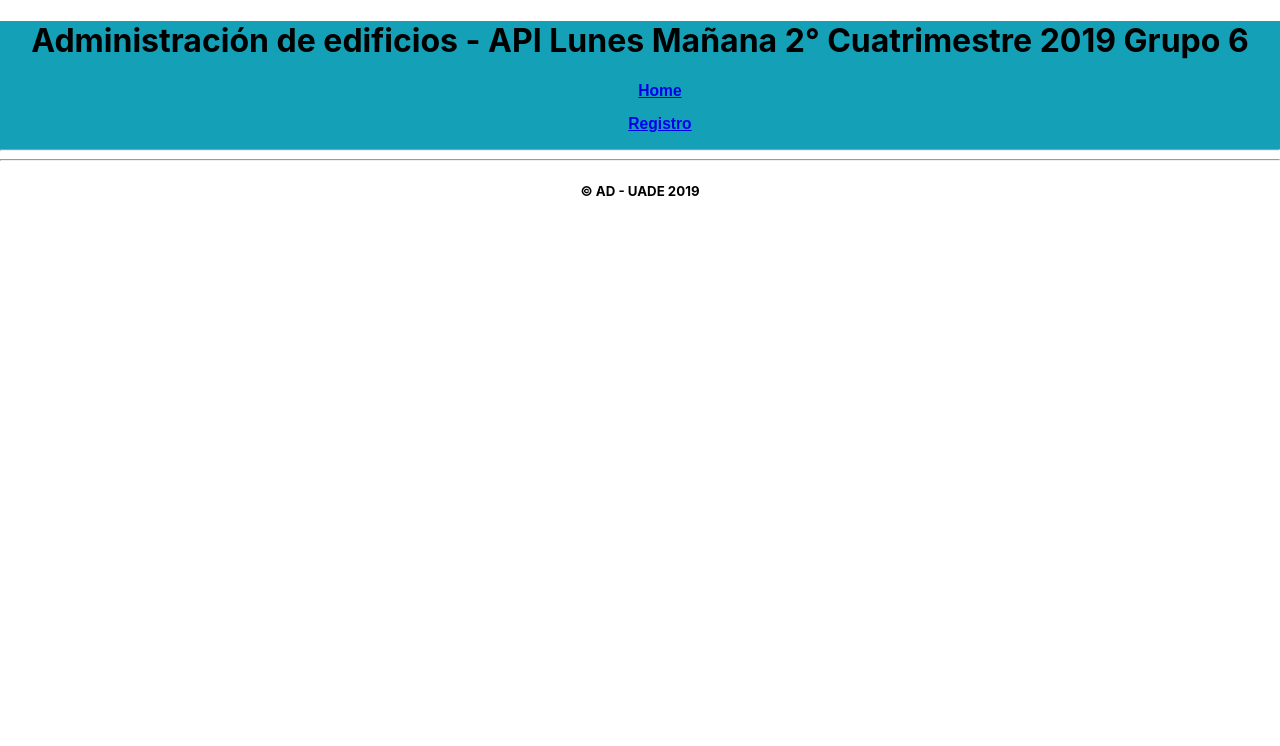
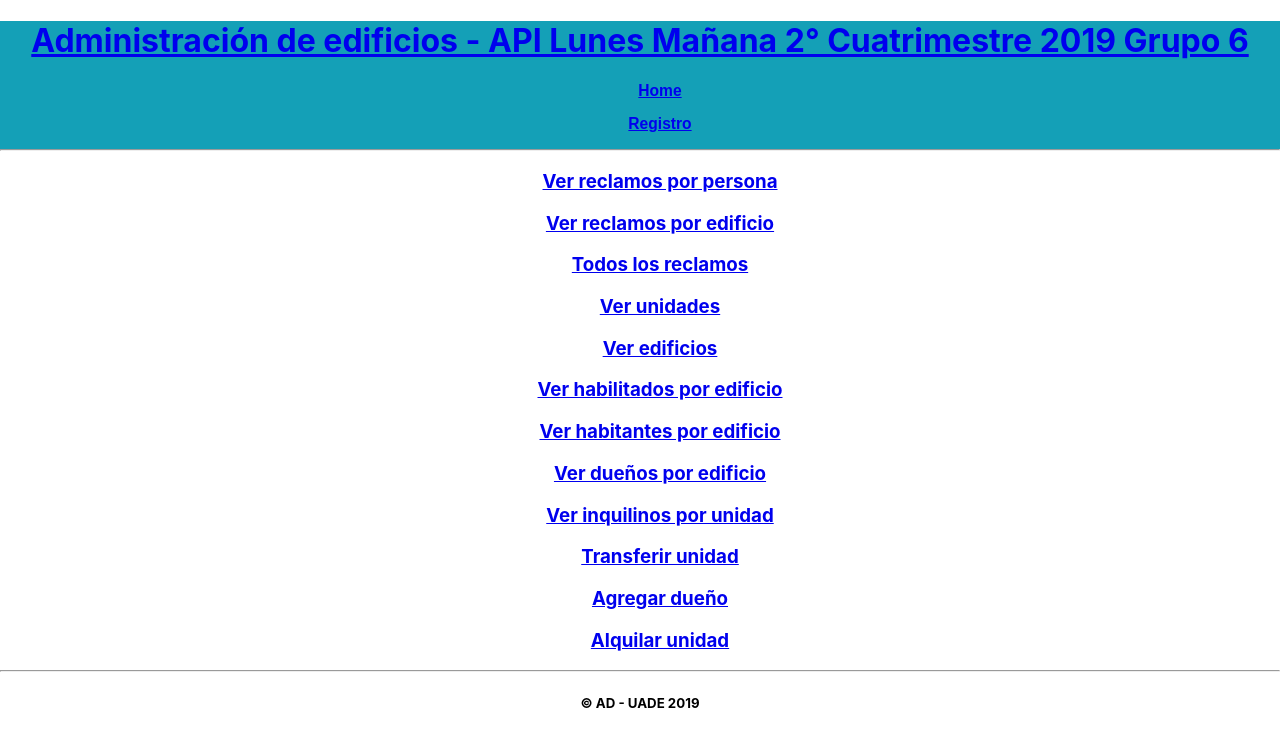
Before and after one commit to axelroitman/API, a React (Create React App) app in the folder api_react/: page /homeAdmin in a window 1280 px wide. Shown: the top 746 px of the page. Built offline with nearby package versions, Linux system fonts and the light colour scheme.

Commit message:
Home del administrador y nuevas páginas
Hay que arreglar "Habitantes.js"

```diff
--- a/api_react/src/App.js
+++ b/api_react/src/App.js
@@ -4,6 +4,8 @@ import './App.css';
 import Header from './Header'
 import Footer from './Footer'
 import Home from './Home/Home'
+import HomeAdmin from './Home/HomeAdmin'
+
 import Registro from './Home/Registro'
 
 import Reclamos from './Reclamos/Reclamos'
@@ -12,6 +14,8 @@ import ReclamoForm from './Reclamos/ReclamoForm'
 import Personas from './Personas/Personas'
 import Persona from './Personas/Persona'
 import Edificios from './Edificios/Edificios'
+import Habitantes from './Edificios/Habitantes'
+
 
 import { Route, BrowserRouter as Router } from 'react-router-dom'
 
@@ -23,10 +27,14 @@ function App() {
 			<Header />
 				<Route exact path="/" component={Home} />
 				<Route  path="/home" component={Home} />
+				<Route  path="/homeAdmin" component={HomeAdmin} />
 				<Route  path="/registro" component={Registro} />
 				<Route  path="/personas" component={Personas} />
 				<Route  path="/persona/:id" component={Persona} />
 				<Route  path="/reclamos" component={Reclamos} />
+
+				<Route  path="/habitantesPorEdificio" component={Habitantes} />
+
 				<Route  path="/reclamo/:id" component={Reclamo} />
 				<Route  path="/nuevo-reclamo" component={ReclamoForm} />
 				<Route  path="/edificios" component={Edificios} />
--- /dev/null
+++ b/api_react/src/Edificios/Habitantes.js
@@ -0,0 +1,71 @@
+import React, {Component} from 'react';
+
+class Habitantes extends Component {
+    constructor(props) {
+      super(props);
+      this.state = {
+          codigo: '',
+          habitantes: [],
+          isLoaded: false
+        };
+
+      this.handleChange = this.handleChange.bind(this);
+      this.handleSubmit = this.handleSubmit.bind(this);
+    }
+
+
+    handleChange(event) {
+        console.log(event)
+      this.setState({codigo: event.target.codigo});
+    }
+
+
+    handleSubmit(event) {
+
+        var  {isLoaded, habitantes} =this.state;
+
+        if(!isLoaded) {
+            return <div>Loading...</div>
+        }
+       else
+       {
+        return (
+            <div>
+                <ul className="listPersonas">
+               {
+                  habitantes.map(item => (
+                     <li key={item.id} onClick={this.handlerClickItem.bind(this,item.documento)}> {item.nombre}</li>
+                  ))
+               }
+                </ul>
+
+      </div>
+         );
+       }
+    }
+    componentDidMount() {
+        fetch('http://localhost:8080/apitp/getHabitantesPorEdificio?codigo=' + this.props.match.params.id)
+        .then((res) => res.json()).then((json) => {
+           this.setState({
+            isLoaded: true,
+            habitantes: json,
+          });
+
+        }).catch((error) =>{
+          alert("Error en API" + error);
+        });
+    }
+
+    render() {
+      return (
+        <form onSubmit={this.handleSubmit}>
+          <label>
+            Código del edificio:
+            <input type="text" value={this.props.match.params.id} onChange={this.handleChange} />
+          </label>
+          <input type="submit" value="Submit" />
+        </form>
+      );
+    }
+  }
+  export default Habitantes;
--- a/api_react/src/Header.js
+++ b/api_react/src/Header.js
@@ -4,28 +4,25 @@ import { Link } from 'react-router-dom'
 class Header extends React.Component {
 
   handlerClickItem() {
-    sessionStorage.removeItem("usuario");
-    sessionStorage.removeItem("administrador");
-    sessionStorage.removeItem("documento");
+    localStorage.removeItem("usuario");
+    localStorage.removeItem("administrador");
+    localStorage.removeItem("documento");
 
     window.location = '/';
  }
 
   render() {
 
-    if(sessionStorage.getItem("usuario"))
+    if(localStorage.getItem("usuario"))
     {
-      if(sessionStorage.getItem("administrador") === "true")
+      if(localStorage.getItem("administrador") === "true")
       {
         return (
           <div className="topBlue">
-             <h1>Administración de edificios - API Lunes Mañana 2° Cuatrimestre 2019 Grupo 6</h1>
+              <Link to="/"><h1>Administración de edificios - API Lunes Mañana 2° Cuatrimestre 2019 Grupo 6</h1></Link>
              <ul className="menu" >
                 <li  style={{ listStyleType: "none" }}>
                   <Link to="/personas"><h3>Personas</h3></Link>
-                </li>
-                <li  style={{ listStyleType: "none" }}>
-                  <Link to="/edificios"><h3>Edificios</h3></Link>
                 </li>
                 <li  onClick={this.handlerClickItem.bind()} style={{ listStyleType: "none" }}>
                 <Link to=""><h3>Cerrar sesión</h3></Link>
@@ -40,7 +37,7 @@ class Header extends React.Component {
       {
         return (
           <div className="topBlue">
-             <h1>Administración de edificios - API Lunes Mañana 2° Cuatrimestre 2019 Grupo 6</h1>
+             <Link to="/"><h1>Administración de edificios - API Lunes Mañana 2° Cuatrimestre 2019 Grupo 6</h1></Link>
              <ul className="menu" >
               <li  style={{ listStyleType: "none" }}>
                 <Link to="/"><h3>Reclamos</h3></Link>
@@ -60,7 +57,7 @@ class Header extends React.Component {
     {
       return (
         <div className="topBlue">
-           <h1>Administración de edificios - API Lunes Mañana 2° Cuatrimestre 2019 Grupo 6</h1>
+           <Link to="/"><h1>Administración de edificios - API Lunes Mañana 2° Cuatrimestre 2019 Grupo 6</h1></Link>
            <ul className="menu" >
          <li  style={{ listStyleType: "none" }}>
            <Link to="/home"><h3>Home</h3></Link>
--- a/api_react/src/Home/Home.js
+++ b/api_react/src/Home/Home.js
@@ -39,9 +39,10 @@ export default class Login extends Component {
 				}
 				else
 				{
-					sessionStorage.setItem("usuario", json.usuario);
-					sessionStorage.setItem("administrador", json.administrador);
-					sessionStorage.setItem("documento", json.documento);
+					console.log(json);
+					localStorage.setItem("usuario", json.usuario);
+					localStorage.setItem("administrador", json.administrador);
+					localStorage.setItem("documento", json.documento);
 					alert("Inicia sesión.");
 
 				}
@@ -60,14 +61,14 @@ export default class Login extends Component {
 
 	render() {
 
-	  if(sessionStorage.getItem("usuario"))
+	  if(localStorage.getItem("usuario"))
 	  {
 
-		if(sessionStorage.getItem("administrador") === "true")
+		if(localStorage.getItem("administrador") === "true")
 		{
 
 			return (
-				window.location = '/personas'
+				window.location = '/homeAdmin'
 
 			);
 
--- /dev/null
+++ b/api_react/src/Home/HomeAdmin.js
@@ -0,0 +1,54 @@
+import React, {Component} from 'react';
+
+import { Link } from 'react-router-dom'
+
+
+export default class InicioAdmin extends Component {
+	constructor(props) {
+	  super(props);
+	}
+
+    render(){
+        return(
+          <ul>
+            <li  style={{ listStyleType: "none" }}>
+                  <Link to="/recPorPers"><h3>Ver reclamos por persona</h3></Link>
+                </li>
+            <li  style={{ listStyleType: "none" }}>
+              <Link to="/recPorEd"><h3>Ver reclamos por edificio</h3></Link>
+            </li>
+            <li  style={{ listStyleType: "none" }}>
+              <Link to="/verReclamos"><h3>Todos los reclamos</h3></Link>
+            </li>
+            <li  style={{ listStyleType: "none" }}>
+              <Link to="/unidades"><h3>Ver unidades</h3></Link>
+            </li>
+            <li  style={{ listStyleType: "none" }}>
+              <Link to="/edificios"><h3>Ver edificios</h3></Link>
+            </li>
+            <li  style={{ listStyleType: "none" }}>
+              <Link to="/habilitadosPorEdificio"><h3>Ver habilitados por edificio</h3></Link>
+            </li>
+            <li  style={{ listStyleType: "none" }}>
+              <Link to="/habitantesPorEdificio"><h3>Ver habitantes por edificio</h3></Link>
+            </li>
+            <li  style={{ listStyleType: "none" }}>
+              <Link to="/dueñosPorEdificio"><h3>Ver dueños por edificio</h3></Link>
+            </li>
+            <li  style={{ listStyleType: "none" }}>
+              <Link to="/inquilinosPorUnidad"><h3>Ver inquilinos por unidad</h3></Link>
+            </li>
+            <li  style={{ listStyleType: "none" }}>
+              <Link to="/transferir"><h3>Transferir unidad</h3></Link>
+            </li>
+            <li  style={{ listStyleType: "none" }}>
+              <Link to="/agregarDueño"><h3>Agregar dueño</h3></Link>
+            </li>
+            <li  style={{ listStyleType: "none" }}>
+              <Link to="/alquilarUnidad"><h3>Alquilar unidad</h3></Link>
+            </li>
+
+          </ul>
+        )
+      }
+    }
```
Also changed, not shown: api_react/src/Movies/Movie.js (deleted, +0 -15 lines), api_react/src/Movies/Movies.css (deleted, +0 -7 lines), api_react/src/Movies/Movies.js (deleted, +0 -53 lines).
